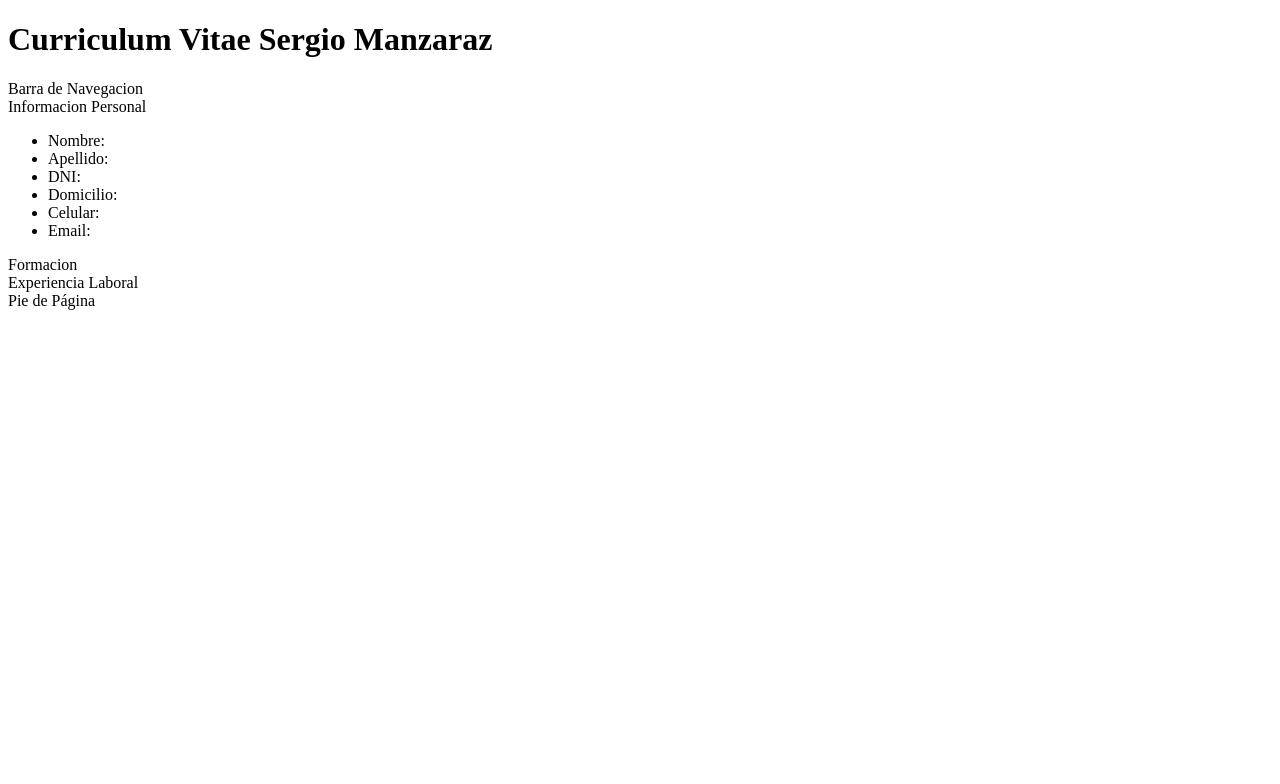
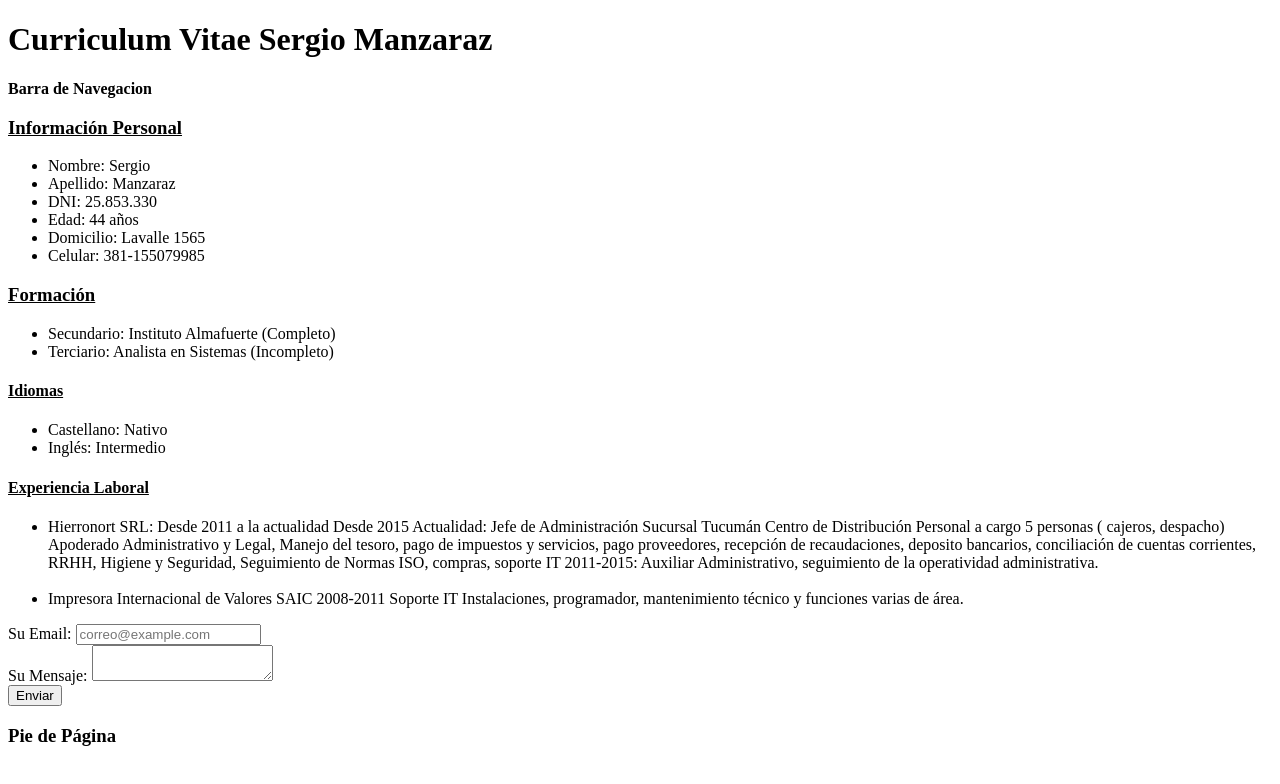
Before and after one commit to admanser/CV, a plain HTML site: page index.html in a window 1280 px wide. Drawn offline with Linux system fonts and the light colour scheme.

```diff
--- a/index.html
+++ b/index.html
@@ -6,7 +6,8 @@
     <meta name="viewport" content="width=device-width, initial-scale=1.0">
     <title>CV Sergio Manzaraz</title>
 
-<link rel="stylesheet" href="style.css">
+    <!-- <link rel="stylesheet" href="reset.css"> -->
+    <link rel="stylesheet" href="style.css">
 
 
 </head>
@@ -16,7 +17,7 @@
     <Header>
         <h1>Curriculum Vitae Sergio Manzaraz</h1>
         <nav>
-            Barra de Navegacion
+            <b>Barra de Navegacion</b>
         </nav>
     </Header>
     <!-- Fin Título + Barra de Navegación -->
@@ -24,34 +25,82 @@
     <article>
         <!-- Información Personal -->
         <section>
-            Informacion Personal
+            <h3><u>Información Personal</u></h3>
             <ul>
-                <li>Nombre: </li>
-                <li>Apellido: </li>
-                <li>DNI: </li>
-                <li>Domicilio: </li>
-                <li>Celular: </li>
-                <li>Email: </li>
+                <li>Nombre: Sergio</li>
+                <li>Apellido: Manzaraz</li>
+                <li>DNI: 25.853.330</li>
+                <li>Edad: 44 años</li>
+                <li>Domicilio: Lavalle 1565</li>
+                <li>Celular: 381-155079985</li>
             </ul>
         </section>
         <!-- Fin Información Personal -->
 
         <!-- Formación  -->
         <section>
-            Formacion
+            <h3><u>Formación</u></h3>
+            <p>
+                <ul>
+                    <li>Secundario: Instituto Almafuerte (Completo)</li>
+                    <li>Terciario: Analista en Sistemas (Incompleto)</li>
+                </ul>
+            </p>
+            <p>
+                <h4><u>Idiomas</u></h4>
+                <ul>
+                    <li>Castellano: Nativo</li>
+                    <li>Inglés: Intermedio</li>
+                </ul>
+            </p>
+
         </section>
         <!-- Fin Formación -->
 
         <!-- Experiencia -->
         <section>
-            Experiencia Laboral
-        </section>
+            <h4><u>Experiencia Laboral</u></h4>
+            <ul>
+                <li>Hierronort SRL: Desde 2011 a la actualidad
+                    Desde 2015 Actualidad: Jefe de Administración Sucursal Tucumán Centro de Distribución
+                    Personal a cargo 5 personas ( cajeros, despacho)
+                    Apoderado Administrativo y Legal, Manejo del tesoro, pago de impuestos y servicios, pago
+                    proveedores, recepción de recaudaciones, deposito bancarios, conciliación de cuentas
+                    corrientes, RRHH, Higiene y Seguridad, Seguimiento de Normas ISO, compras, soporte IT
+                    2011-2015: Auxiliar Administrativo, seguimiento de la operatividad administrativa.
+                </li>
+                <br>
+                <li>
+                    Impresora Internacional de Valores SAIC 2008-2011 Soporte IT Instalaciones,
+                    programador, mantenimiento técnico y funciones varias de área.
+                </li>
+            </ul>
+            </section>
         <!-- Fin Experiencia -->
 
+        <!-- Contacto -->
+            <section>
+                <form action="https://formspree.io/f/xrgjrqre" method="POST">
+                    <label>
+                        Su Email:
+                        <input type="email" name="email" placeholder="correo@example.com">
+                    </label>
+                    <br>
+                    <label>
+                        Su Mensaje:
+                        <textarea name="message"></textarea>
+                    </label>
+                    <br>
+                    <button type="submit">Enviar</button>
+                </form>
+            </section>
+        <!-- Fin Contacto -->
     </article>
 
     <footer>
-        Pie de Página
+        <h3>Pie de Página</h3>
+
+
     </footer>
 
 
--- /dev/null
+++ b/reset.css
@@ -0,0 +1,48 @@
+/* http://meyerweb.com/eric/tools/css/reset/
+   v2.0 | 20110126
+   License: none (public domain)
+*/
+
+html, body, div, span, applet, object, iframe,
+h1, h2, h3, h4, h5, h6, p, blockquote, pre,
+a, abbr, acronym, address, big, cite, code,
+del, dfn, em, img, ins, kbd, q, s, samp,
+small, strike, strong, sub, sup, tt, var,
+b, u, i, center,
+dl, dt, dd, ol, ul, li,
+fieldset, form, label, legend,
+table, caption, tbody, tfoot, thead, tr, th, td,
+article, aside, canvas, details, embed,
+figure, figcaption, footer, header, hgroup,
+menu, nav, output, ruby, section, summary,
+time, mark, audio, video {
+	margin: 0;
+	padding: 0;
+	border: 0;
+	font-size: 100%;
+	font: inherit;
+	vertical-align: baseline;
+}
+/* HTML5 display-role reset for older browsers */
+article, aside, details, figcaption, figure,
+footer, header, hgroup, menu, nav, section {
+	display: block;
+}
+body {
+	line-height: 1;
+}
+ol, ul {
+	list-style: none;
+}
+blockquote, q {
+	quotes: none;
+}
+blockquote:before, blockquote:after,
+q:before, q:after {
+	content: '';
+	content: none;
+}
+table {
+	border-collapse: collapse;
+	border-spacing: 0;
+}
```
